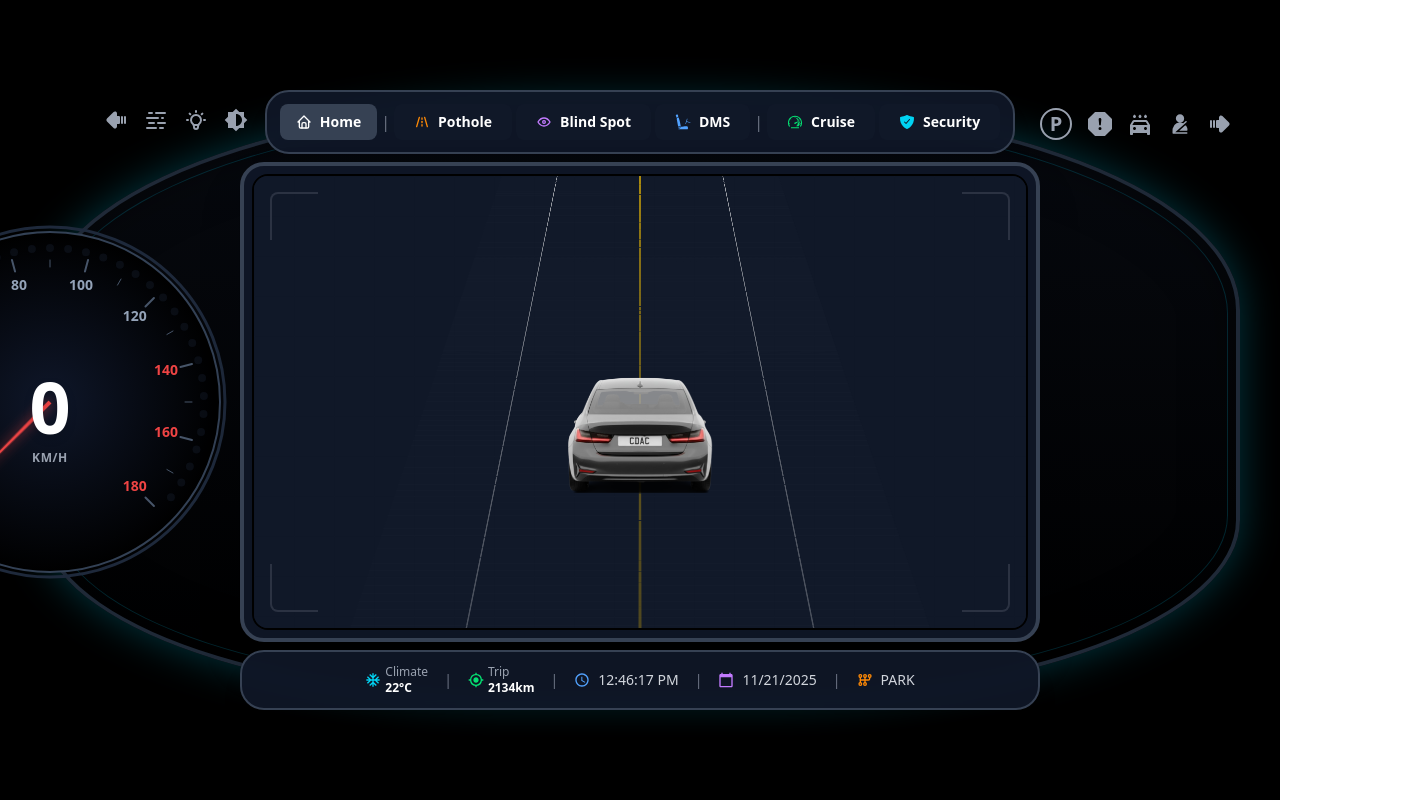
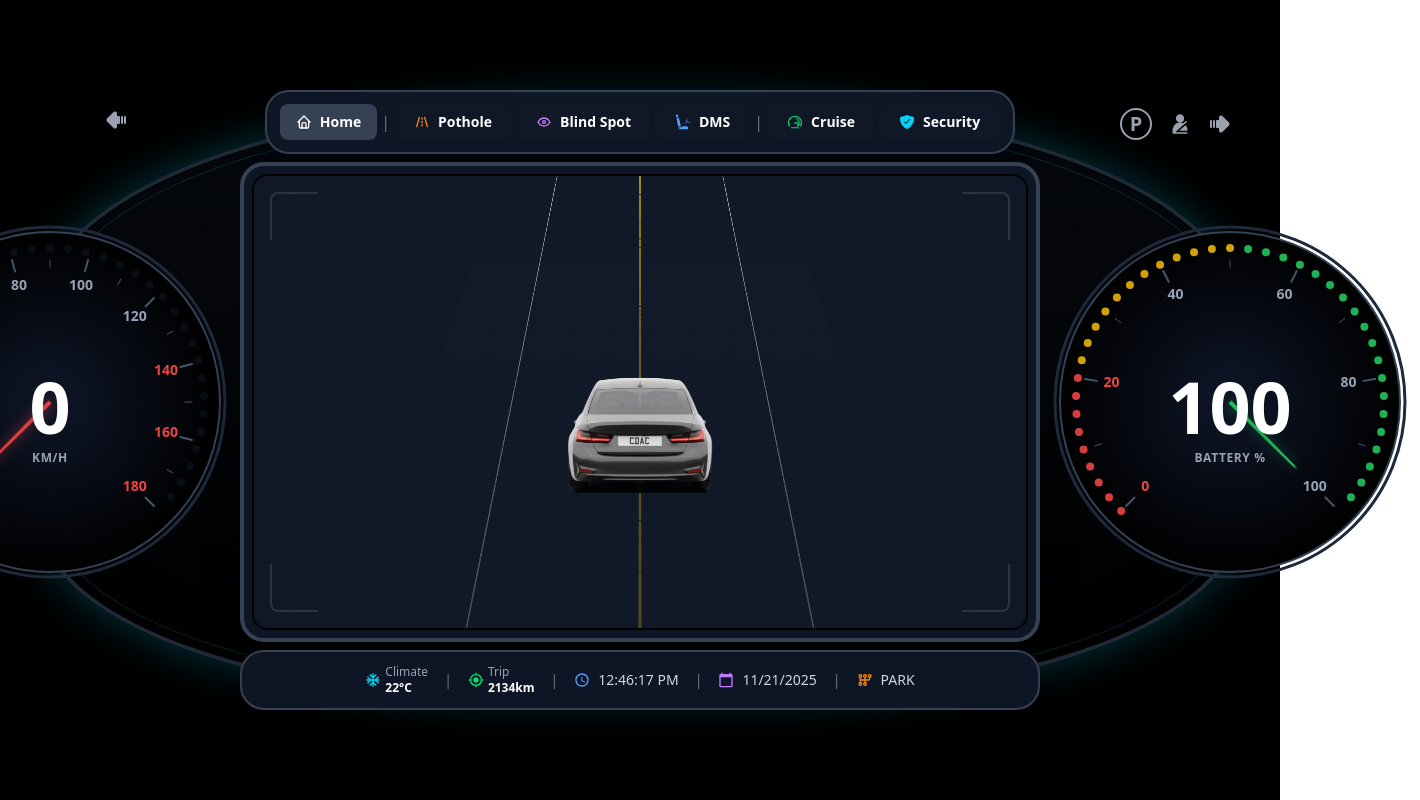
Before and after one commit to Ripunjay42/Dashboard1, a React (Vite) app in the folder frontend/: page / in a window 1280 px wide. Shown: the whole page, 1420 px wide, since content can reach past the window. Built offline with nearby package versions, Linux system fonts and the light colour scheme.

Commit message:
feat: Uncomment BatteryMeter component in Dashboard for visibility

```diff
--- a/frontend/src/components/VehicleIndicators.jsx
+++ b/frontend/src/components/VehicleIndicators.jsx
@@ -27,19 +27,19 @@ const VehicleIndicators = ({ leftTurnActive = false, rightTurnActive = false })
         </div>
 
         {/* Fog Light Front */}
-        <div className="flex flex-col items-center" title="Fog Light Front">
+        {/* <div className="flex flex-col items-center" title="Fog Light Front">
           <TbMist className="text-gray-400 text-xl sm:text-2xl" />
-        </div>
+        </div> */}
 
         {/* High Beam */}
-        <div className="flex flex-col items-center" title="High Beam">
+        {/* <div className="flex flex-col items-center" title="High Beam">
           <TbBulb className="text-gray-400 text-xl sm:text-2xl" />
-        </div>
+        </div> */}
 
         {/* Low Beam */}
-        <div className="flex flex-col items-center" title="Low Beam">
+        {/* <div className="flex flex-col items-center" title="Low Beam">
           <MdBrightnessMedium className="text-gray-400 text-xl sm:text-2xl" />
-        </div>
+        </div> */}
       </div>
 
       {/* Right Side Indicators - Top Right Arc */}
@@ -52,14 +52,14 @@ const VehicleIndicators = ({ leftTurnActive = false, rightTurnActive = false })
         </div>
 
         {/* ABS */}
-        <div className="flex flex-col items-center" title="ABS">
+        {/* <div className="flex flex-col items-center" title="ABS">
           <BsFillExclamationOctagonFill className="text-gray-400 text-xl sm:text-2xl" />
-        </div>
+        </div> */}
 
         {/* Airbag */}
-        <div className="flex flex-col items-center" title="Airbag">
+        {/* <div className="flex flex-col items-center" title="Airbag">
           <RiCarWashingFill className="text-gray-400 text-xl sm:text-2xl" />
-        </div>
+        </div> */}
 
         {/* Seatbelt */}
         <div className="flex flex-col items-center" title="Seatbelt">
--- a/frontend/src/pages/Dashboard.jsx
+++ b/frontend/src/pages/Dashboard.jsx
@@ -219,7 +219,7 @@ const Dashboard = ({ onSelectUseCase }) => {
 
               {/* Right - Battery Meter - Always visible */}
               <div className="w-full max-w-[380px] shrink-0 flex justify-center">
-                {/* <BatteryMeter value={battery} /> */}
+                <BatteryMeter value={battery} />
               </div>
             </div>
 
```
